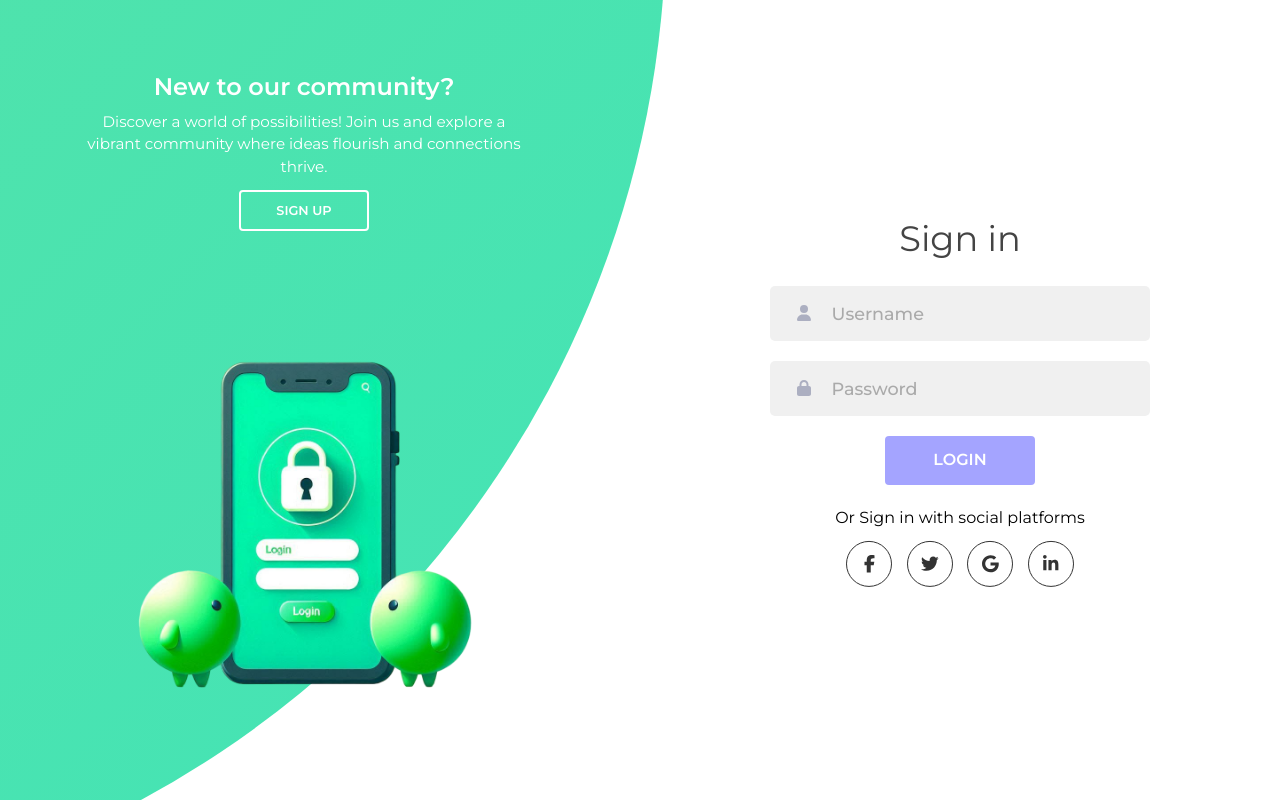
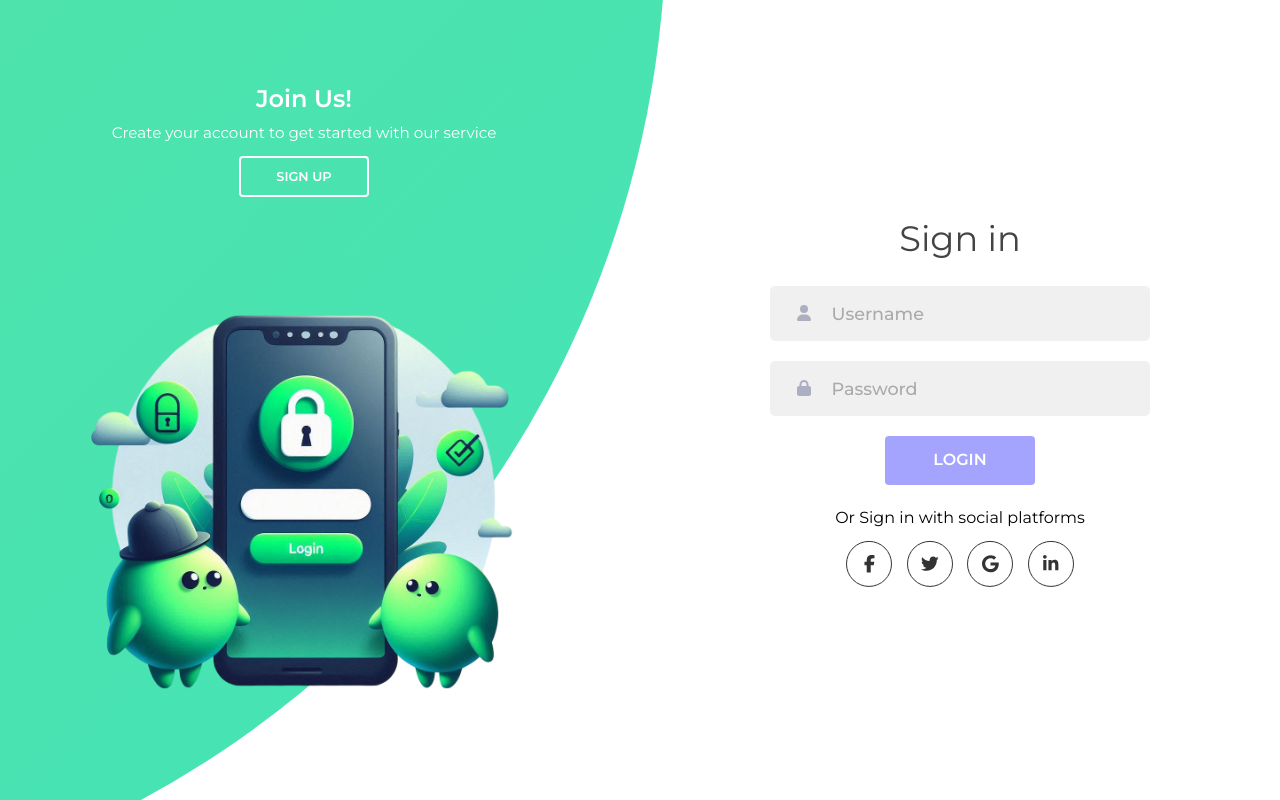
Before and after one commit to ismylsmylv/sharer, a Next.js app: page /account in a window 1280 px wide. Built offline with nearby package versions, Linux system fonts and the light colour scheme; no server answers; a web font is replaced by a local one.

Commit message:
account design completed

```diff
--- a/src/app/(pages)/account/page.tsx
+++ b/src/app/(pages)/account/page.tsx
@@ -183,11 +183,8 @@ function Account({}: Props) {
       <div className="panels-container">
         <div className="panel left-panel">
           <div className="content">
-            <h3>New to our community?</h3>
-            <p>
-              Discover a world of possibilities! Join us and explore a vibrant
-              community where ideas flourish and connections thrive.
-            </p>
+            <h3>Join Us!</h3>
+            <p>Create your account to get started with our service </p>
             <button
               className="btn transparent"
               onClick={() => setIsSignUpMode(true)}
@@ -195,15 +192,12 @@ function Account({}: Props) {
               Sign up
             </button>
           </div>
-          <img src={SignupImage.src as string} className="image" alt="" />
+          <img src={SigninImage.src as string} className="image" alt="" />
         </div>
         <div className="panel right-panel">
           <div className="content">
-            <h3>One of Our Valued Members</h3>
-            <p>
-              Thank you for being part of our community. Your presence enriches
-              our shared experiences. Let s continue this journey together!
-            </p>
+            <h3>Already have an account?</h3>
+            <p>Sign in to access your account and stay connected</p>
             <button
               className="btn transparent"
               onClick={() => setIsSignUpMode(false)}
@@ -211,7 +205,7 @@ function Account({}: Props) {
               Sign in
             </button>
           </div>
-          <img src={SigninImage.src as string} className="image" alt="" />
+          <img src={SignupImage.src as string} className="image" alt="" />
         </div>
       </div>
     </div>
--- a/src/app/(pages)/account/style.scss
+++ b/src/app/(pages)/account/style.scss
@@ -176,7 +176,7 @@ form.sign-in-form {
 .panel {
     display: flex;
     flex-direction: column;
-    align-items: flex-end;
+    align-items: center;
     justify-content: space-around;
     text-align: center;
     z-index: 6;
```
